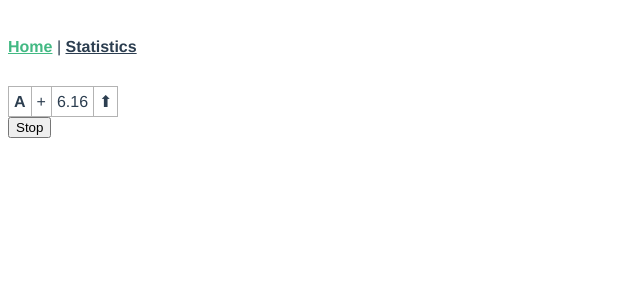
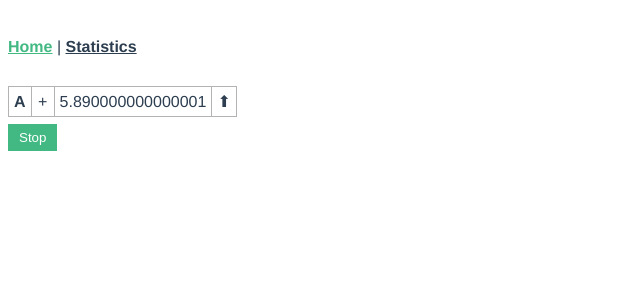
Before and after one commit to SrdjanMilic/Factory-Worldwide, a Vue app: page /#/ in a window 1280 px wide. Shown: the top 300 px of the page, without its empty margins (0-640 px from the left). Built offline with nearby package versions, Linux system fonts and the light colour scheme.

Commit message:
random sign fix and some styling

```diff
--- a/src/components/TableFields.vue
+++ b/src/components/TableFields.vue
@@ -3,10 +3,10 @@
     <table>
       <tr>
         <th>A</th>
-        <td>{{ this.randomSigns }}</td>
-        <td>{{ initialValue }}</td>
-        <td v-show="this.randomSigns == '+'">&#x2B06;</td>
-        <td v-show="this.randomSigns == '-'">&#x2B07;</td>
+        <td class="sign">{{ this.randomSign }}</td>
+        <td>{{ randomValue }}</td>
+        <td v-show="this.randomSign == '+'">&#x2B06;</td>
+        <td v-show="this.randomSign == '-'">&#x2B07;</td>
       </tr>
     </table>
     <button @click="toggleInterval()">
@@ -25,36 +25,51 @@ export default {
   data () {
     return {
       startStop: true,
-      initialValue: 3,
+      randomValue: 3,
+      randomSign: '+',
       signsArray: ['+', '-'],
-      randomNumber: Number((Math.random() * 1 + 1).toFixed(2)),
-      // numberInterval: setInterval(this.calculations, 2000),
-      numberInterval: null
-      // signsInterval: setInterval(this.randomSigns, 2000)
+      interval: null
     }
   },
   computed: {
-    randomSigns () {
-      const sign = this.signsArray[Math.floor(Math.random() * this.signsArray.length)]
-      return sign
-    }
   },
   methods: {
     toggleInterval () {
       this.startStop = !this.startStop
       if (this.startStop) {
-        this.numberInterval = setInterval(this.calculations, 2000)
+        this.interval = setInterval(this.calculations, 2000)
       } else {
-        clearInterval(this.numberInterval)
+        clearInterval(this.interval)
       }
-      console.log(this.startStop)
     },
     calculations () {
-      this.randomSigns === '+' ? this.initialValue += this.randomNumber : this.initialValue -= this.randomNumber
+      const randomNumber = Number((Math.random() * 1 + 1).toFixed(2))
+      this.randomSign = this.signsArray[Math.floor(Math.random() * this.signsArray.length)]
+      this.randomSign === '+' ? this.randomValue += randomNumber : this.randomValue -= randomNumber
     }
   },
   mounted () {
-    this.numberInterval = setInterval(this.calculations, 2000)
+    this.interval = setInterval(this.calculations, 2000)
   }
 }
 </script>
+
+<style lang="scss" scoped>
+  .sign {
+    width: 12px;
+    text-align: center;
+  }
+  button {
+    border: 1px solid transparent;
+    border-radius: 0;
+    background-color: #42b983;
+    color: #ffffff;
+    margin-top: 7px;
+    padding: 5px 10px;
+
+    &:hover {
+      opacity: 0.9;
+      cursor: pointer;
+    }
+  }
+</style>
```
